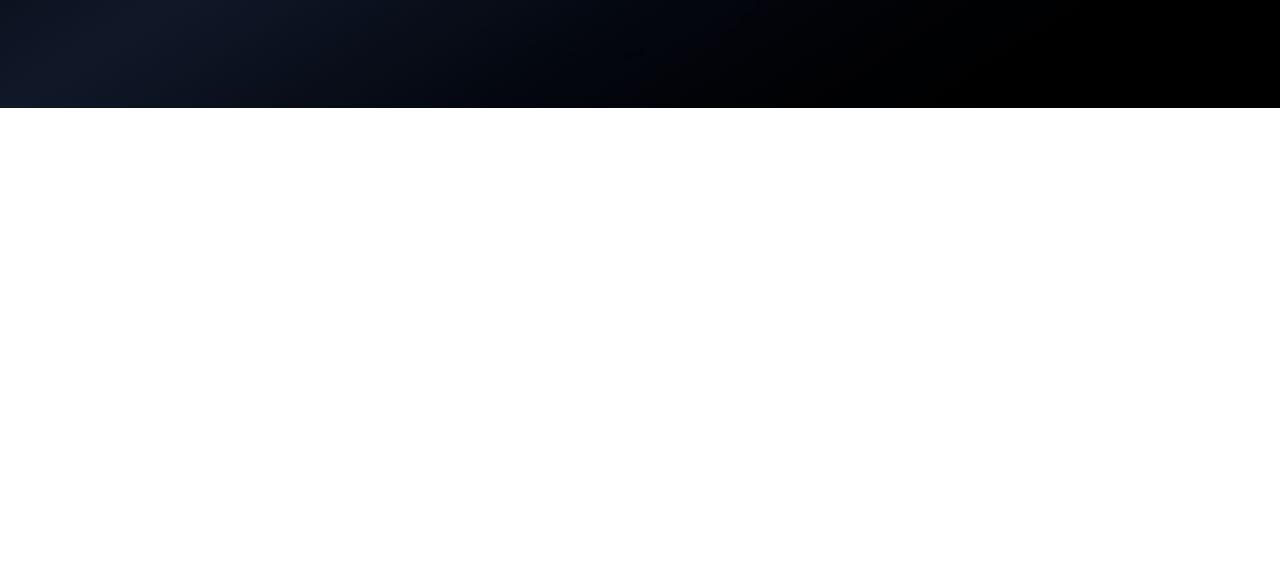
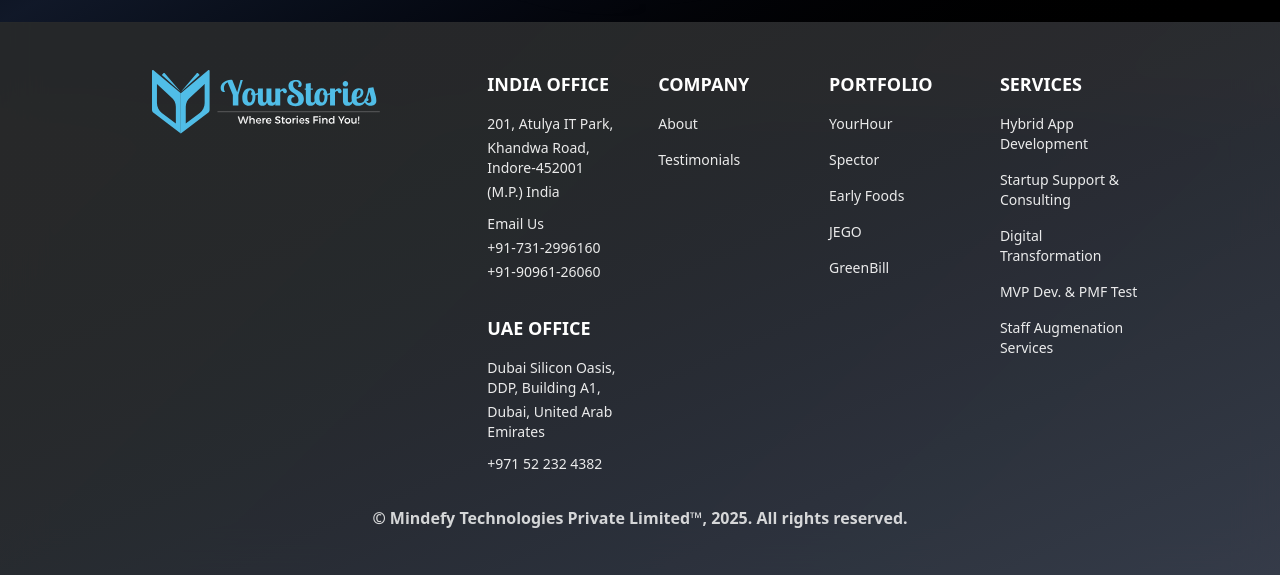
Before and after one commit to rahulfhp/your-stories-web, a Next.js app: page /profile in a window 1280 px wide. Shown: the part 692-1267 px from the top of the page. Before the commit the page ends 800 px from the top, so only its background shows below. Built offline with nearby package versions, Linux system fonts and the light colour scheme; no server answers.

Commit message:
-Added title for the webapp and increase logo size. -Created Footer section and added on all the web pages.

```diff
--- a/src/app/bookmarked/page.tsx
+++ b/src/app/bookmarked/page.tsx
@@ -28,7 +28,7 @@ export default function BookmarkedPage() {
   };
 
   return (
-    <div className="min-h-screen bg-gradient-to-br from-gray-50 via-white to-gray-100 dark:from-black dark:via-gray-900 dark:to-black pt-20 sm:pt-24 md:pt-28 relative overflow-hidden">
+    <div className="bg-gradient-to-br from-gray-50 via-white to-gray-100 dark:from-black dark:via-gray-900 dark:to-black pt-20 sm:pt-24 md:pt-28 relative overflow-hidden">
       {/* Animated background elements - optimized for mobile */}
       <div className="absolute inset-0">
         <div className="hidden sm:block">
--- a/src/app/layout.tsx
+++ b/src/app/layout.tsx
@@ -31,12 +31,13 @@ export default function RootLayout({
 }) {
   return (
     <html lang="en">
+      <head>
+        <title>YourStories Where Stories Find You!</title>
+      </head>
       <body
         className={`${geistSans.variable} ${geistMono.variable} ${montserrat.variable} ${lobster.variable} antialiased`}
       >
-        <ClientLayout>
-          {children}
-        </ClientLayout>
+        <ClientLayout>{children}</ClientLayout>
       </body>
     </html>
   );
--- a/src/app/page.tsx
+++ b/src/app/page.tsx
@@ -55,7 +55,6 @@ export default function Home() {
         </div>
 
         <div className="container mx-auto px-3 sm:px-4 lg:px-6 py-4 sm:py-6 lg:py-8 pt-24 sm:pt-28 md:pt-32 lg:pt-32 relative z-10">
-
           {/* Handpicked Stories Section */}
           <section className="mb-8 sm:mb-10 lg:mb-12">
             <div className="flex items-center justify-between mb-4 sm:mb-5 lg:mb-6">
@@ -96,19 +95,27 @@ export default function Home() {
               </div>
             ) : (
               <div className="grid grid-cols-1 sm:grid-cols-2 lg:grid-cols-3 gap-4 sm:gap-5 lg:gap-6">
-                {handpickedStories && handpickedStories.length > 0 ? handpickedStories.map((story) => (
+                {handpickedStories && handpickedStories.length > 0
+                  ? handpickedStories.map((story) => (
                       <StoryCard
                         key={story._id}
                         storyData={story}
-                    onClick={() => handleStoryClick(story._id, 'handpicked')}
+                        onClick={() =>
+                          handleStoryClick(story._id, "handpicked")
+                        }
                       />
-                )) : null}
+                    ))
+                  : null}
               </div>
             )}
 
-            {!isLoadingHandpicked && (!handpickedStories || handpickedStories.length === 0) && !handpickedError && (
+            {!isLoadingHandpicked &&
+              (!handpickedStories || handpickedStories.length === 0) &&
+              !handpickedError && (
                 <div className="text-center py-8 sm:py-10 lg:py-12">
-                <p className="text-gray-600 dark:text-white/60 text-base sm:text-lg">No handpicked stories available at the moment.</p>
+                  <p className="text-gray-600 dark:text-white/60 text-base sm:text-lg">
+                    No handpicked stories available at the moment.
+                  </p>
                 </div>
               )}
           </section>
@@ -131,13 +138,17 @@ export default function Home() {
             )}
 
             <div className="grid grid-cols-1 sm:grid-cols-2 lg:grid-cols-3 gap-4 sm:gap-5 lg:gap-6">
-              {moreStories && moreStories.length > 0 ? moreStories.map((story) => (
+              {moreStories && moreStories.length > 0
+                ? moreStories.map((story) => (
                     <StoryCard
                       key={story._id}
                       storyData={story}
-                  onClick={() => handleStoryClick(story._id, 'more-stories')}
+                      onClick={() =>
+                        handleStoryClick(story._id, "more-stories")
+                      }
                     />
-              )) : null}
+                  ))
+                : null}
             </div>
 
             {isLoadingMore && (
@@ -163,9 +174,13 @@ export default function Home() {
               </div>
             )}
 
-            {!isLoadingMore && (!moreStories || moreStories.length === 0) && !moreStoriesError && (
+            {!isLoadingMore &&
+              (!moreStories || moreStories.length === 0) &&
+              !moreStoriesError && (
                 <div className="text-center py-8 sm:py-10 lg:py-12">
-                <p className="text-gray-600 dark:text-white/60 text-base sm:text-lg">No more stories available at the moment.</p>
+                  <p className="text-gray-600 dark:text-white/60 text-base sm:text-lg">
+                    No more stories available at the moment.
+                  </p>
                 </div>
               )}
 
@@ -174,7 +189,7 @@ export default function Home() {
               <div className="text-center mt-8">
                 <button
                   onClick={handleLoadMoreStories}
-                  className="bg-gray-200/80 dark:bg-white/10 backdrop-blur-xl border border-gray-300/60 dark:border-white/20 hover:bg-gray-300/90 dark:hover:bg-white/20 hover:border-gray-400/70 dark:hover:border-white/30 text-gray-800 dark:text-white/90 font-semibold py-3 px-8 rounded-2xl transition-all duration-300 transform hover:scale-105 hover:shadow-[0_10px_30px_rgba(0,0,0,0.1)] dark:hover:shadow-[0_10px_30px_rgba(255,255,255,0.1)]"
+                  className="bg-gray-200/80 dark:bg-white/10 backdrop-blur-xl border border-gray-300/60 dark:border-white/20 hover:bg-gray-300/90 dark:hover:bg-white/20 hover:border-gray-400/70 dark:hover:border-white/30 text-gray-800 dark:text-white/90 font-semibold py-3 px-8 rounded-2xl transition-all duration-300 transform hover:scale-105 hover:shadow-[0_10px_30px_rgba(0,0,0,0.1)] dark:hover:shadow-[0_10px_30px_rgba(255,255,255,0.1)] cursor-pointer"
                 >
                   Load More Stories
                 </button>
--- a/src/app/profile/page.tsx
+++ b/src/app/profile/page.tsx
@@ -39,7 +39,7 @@ const ProfilePage: React.FC = () => {
   console.log("user", user);
 
   return (
-    <div className="min-h-screen bg-gradient-to-br from-gray-50 via-white to-gray-100 dark:from-black dark:via-gray-900 dark:to-black pt-20 sm:pt-24 md:pt-28 relative overflow-hidden">
+    <div className="bg-gradient-to-br from-gray-50 via-white to-gray-100 dark:from-black dark:via-gray-900 dark:to-black py-20 sm:py-24 md:py-28 relative overflow-hidden">
       {/* Animated background elements - optimized for mobile */}
       <div className="absolute inset-0">
         <div className="hidden sm:block">
--- a/src/components/ClientLayout.tsx
+++ b/src/components/ClientLayout.tsx
@@ -4,6 +4,7 @@ import { useEffect } from "react";
 import Header from "@/components/Header";
 import { Toaster } from "react-hot-toast";
 import { useThemeStore } from "@/stores/theme";
+import Footer from "./Footer";
 
 interface ClientLayoutProps {
   children: React.ReactNode;
@@ -51,6 +52,7 @@ export default function ClientLayout({ children }: ClientLayoutProps) {
           },
         }}
       />
+      <Footer />
     </>
   );
 }
--- /dev/null
+++ b/src/components/Footer.tsx
@@ -0,0 +1,192 @@
+"use client";
+
+import Image from "next/image";
+import YourStoriesLogo from "../../public/YourStoriesLogo.svg";
+import YourStoriesLogoLight from "../../public/YourStoriesLogoLight.svg";
+
+export default function Footer() {
+  const getYear = new Date().getFullYear();
+
+  return (
+    <footer className="w-full relative overflow-hidden">
+      {/* Background with blur & gradient */}
+      <div className="absolute inset-0 backdrop-blur-xl border-t shadow-[0_-8px_32px_0_rgba(0,0,0,0.2)] dark:bg-black/20 dark:border-white/10 bg-white/20 border-black/10" />
+      <div className="absolute inset-0 dark:bg-gradient-to-br dark:from-black/80 dark:to-gray-900/80 bg-gradient-to-br from-white/40 to-blue-50/40" />
+
+      <div className="relative container mx-auto px-4 sm:px-6 lg:px-16 xl:px-[8.83rem] py-8 sm:py-12 lg:py-[3rem] flex flex-col justify-between gap-8">
+        {/* Main Content */}
+        <div className="flex flex-col lg:flex-row justify-between items-start gap-8 sm:gap-12 lg:gap-[6rem] flex-1">
+          {/* Logo Section */}
+          <div className="flex-shrink-0 w-full lg:w-auto">
+            <div className="flex flex-col gap-3 sm:gap-4 items-center lg:items-start">
+              {/* Main Mindefy Logo */}
+              <div className="relative w-40 sm:w-48 lg:w-[15.63rem] h-10 sm:h-12 lg:h-[4.02rem]">
+                <Image
+                  src={YourStoriesLogo}
+                  alt="Logo"
+                  fill
+                  className="object-contain dark:block hidden"
+                />
+                <Image
+                  src={YourStoriesLogoLight}
+                  alt="Logo"
+                  fill
+                  className="object-contain block dark:hidden"
+                />
+              </div>
+            </div>
+          </div>
+
+          {/* Content Columns - Responsive Grid */}
+          <div className="grid grid-cols-1 sm:grid-cols-2 lg:grid-cols-4 gap-6 sm:gap-8 lg:gap-8 flex-1 w-full">
+            {/* India Office */}
+            <div className="space-y-4 sm:space-y-6 lg:space-y-8 text-gray-800 dark:text-white">
+              <h3 className="text-base sm:text-lg font-semibold mb-3 sm:mb-4">
+                INDIA OFFICE
+              </h3>
+              <div className="text-xs sm:text-sm opacity-90 space-y-1">
+                <p>201, Atulya IT Park,</p>
+                <p>Khandwa Road, Indore-452001</p>
+                <p>(M.P.) India</p>
+                <a
+                  href="mailto:rahul@mindefy.tech"
+                  className="mt-2 sm:mt-3 block hover:opacity-100 cursor-pointer transition-opacity"
+                >
+                  Email Us
+                </a>
+                <p>+91-731-2996160</p>
+                <p>+91-90961-26060</p>
+              </div>
+
+              <h3 className="text-base sm:text-lg font-semibold mt-6 mb-3 sm:mb-4">
+                UAE OFFICE
+              </h3>
+              <div className="text-xs sm:text-sm opacity-90 space-y-1">
+                <p>Dubai Silicon Oasis, DDP, Building A1,</p>
+                <p>Dubai, United Arab Emirates</p>
+                <p className="mt-2 sm:mt-3">+971 52 232 4382</p>
+              </div>
+            </div>
+
+            {/* Company */}
+            <div className="text-gray-800 dark:text-white">
+              <h3 className="text-base sm:text-lg font-semibold mb-3 sm:mb-4">
+                COMPANY
+              </h3>
+              <div className="space-y-2 sm:space-y-3 lg:space-y-4 text-xs sm:text-sm opacity-90">
+                <a
+                  href="https://mindefy.tech/about-us"
+                  target="_blank"
+                  className="block hover:opacity-100 cursor-pointer transition-opacity"
+                >
+                  About
+                </a>
+                <a
+                  href="https://mindefy.tech/testimonials"
+                  target="_blank"
+                  className="block hover:opacity-100 cursor-pointer transition-opacity"
+                >
+                  Testimonials
+                </a>
+              </div>
+            </div>
+
+            {/* Portfolio */}
+            <div className="text-gray-800 dark:text-white">
+              <h3 className="text-base sm:text-lg font-semibold mb-3 sm:mb-4">
+                PORTFOLIO
+              </h3>
+              <div className="space-y-2 sm:space-y-3 lg:space-y-4 text-xs sm:text-sm opacity-90">
+                <a
+                  href="https://mindefy.tech/your-hour"
+                  target="_blank"
+                  className="block hover:opacity-100 cursor-pointer transition-opacity"
+                >
+                  YourHour
+                </a>
+                <a
+                  href="https://mindefy.tech/spector"
+                  target="_blank"
+                  className="block hover:opacity-100 cursor-pointer transition-opacity"
+                >
+                  Spector
+                </a>
+                <a
+                  href="https://mindefy.tech/early-foods"
+                  target="_blank"
+                  className="block hover:opacity-100 cursor-pointer transition-opacity"
+                >
+                  Early Foods
+                </a>
+                <a
+                  href="https://mindefy.tech/jego"
+                  target="_blank"
+                  className="block hover:opacity-100 cursor-pointer transition-opacity"
+                >
+                  JEGO
+                </a>
+                <a
+                  href="https://mindefy.tech/digi-bill"
+                  target="_blank"
+                  className="block hover:opacity-100 cursor-pointer transition-opacity"
+                >
+                  GreenBill
+                </a>
+              </div>
+            </div>
+
+            {/* Services */}
+            <div className="text-gray-800 dark:text-white">
+              <h3 className="text-base sm:text-lg font-semibold mb-3 sm:mb-4">
+                SERVICES
+              </h3>
+              <div className="space-y-2 sm:space-y-3 lg:space-y-4 text-xs sm:text-sm opacity-90">
+                <a
+                  href="https://mindefy.tech/hybrid-app-development"
+                  target="_blank"
+                  className="block hover:opacity-100 cursor-pointer transition-opacity"
+                >
+                  Hybrid App Development
+                </a>
+                <a
+                  href="https://mindefy.tech/startup-support"
+                  target="_blank"
+                  className="block hover:opacity-100 cursor-pointer transition-opacity"
+                >
+                  Startup Support & Consulting
+                </a>
+                <a
+                  href="https://mindefy.tech/digital-transformation"
+                  target="_blank"
+                  className="block hover:opacity-100 cursor-pointer transition-opacity"
+                >
+                  Digital Transformation
+                </a>
+                <a
+                  href="https://mindefy.tech/mvp-development"
+                  target="_blank"
+                  className="block hover:opacity-100 cursor-pointer transition-opacity"
+                >
+                  MVP Dev. & PMF Test
+                </a>
+                <a
+                  href="https://mindefy.tech/staff-services"
+                  target="_blank"
+                  className="block hover:opacity-100 cursor-pointer transition-opacity"
+                >
+                  Staff Augmenation Services
+                </a>
+              </div>
+            </div>
+          </div>
+        </div>
+
+        {/* Footer Bottom */}
+        <div className="text-center text-sm sm:text-base opacity-80 font-bold text-gray-800 dark:text-white">
+          &copy; Mindefy Technologies Private Limited™, {getYear}. All rights
+          reserved.
+        </div>
+      </div>
+    </footer>
+  );
+}
--- a/src/components/Header.tsx
+++ b/src/components/Header.tsx
@@ -48,9 +48,19 @@ interface HeaderProps {
 
 // Logo Component
 const Logo: React.FC = () => (
-  <div className="w-32 h-8 relative sm:w-36 sm:h-9 md:w-40 md:h-10 lg:w-44 lg:h-11">
-    <Image src={YourStoriesLogo} alt="Logo" fill className="object-contain dark:block hidden" />
-    <Image src={YourStoriesLogoLight} alt="Logo" fill className="object-contain block dark:hidden" />
+  <div className="w-34 h-10 relative sm:w-36 sm:h-10 md:w-42 md:h-12 lg:w-50 lg:h-15">
+    <Image
+      src={YourStoriesLogo}
+      alt="Logo"
+      fill
+      className="object-contain dark:block hidden"
+    />
+    <Image
+      src={YourStoriesLogoLight}
+      alt="Logo"
+      fill
+      className="object-contain block dark:hidden"
+    />
   </div>
 );
 
```
Lines whose indentation alone changed are shown as unchanged.
